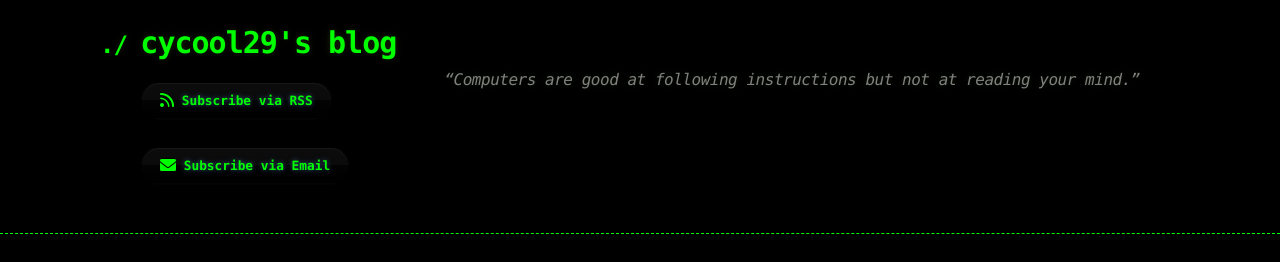
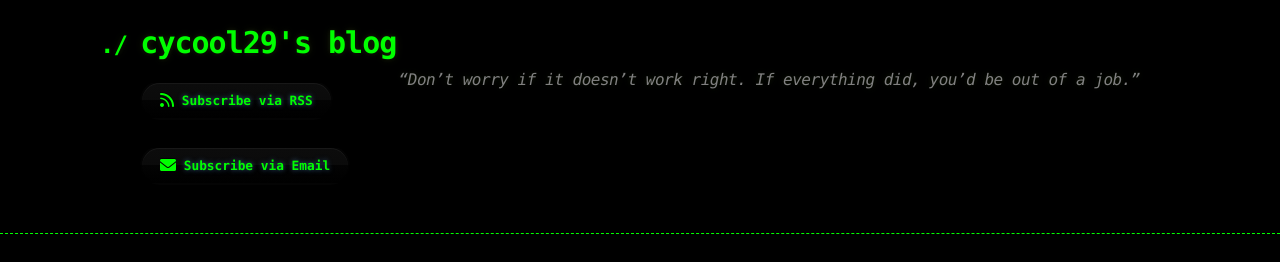
Before and after one commit to cycool29/cycool29.github.io, a Jekyll site: the page built from index.md, in a window 1280 px wide and 900 px high. Shown: the top 262 px of the window. Built offline with Jekyll 4.4.1, drawn with Linux system fonts in a browser that asks for light colours; a style sheet for code colours, icons or effects is not loaded.

Commit message:
Update quotes

```diff
--- a/_config.yml
+++ b/_config.yml
@@ -1,6 +1,6 @@
 title: cycool29's blog
 comments: Comments
-description: "“Computers are good at following instructions but not at reading your mind.” "
+description: "“Don’t worry if it doesn’t work right. If everything did, you’d be out of a job.” "
 remote_theme: jekyll-theme-hacker
 author: cycool29
 github:
```
